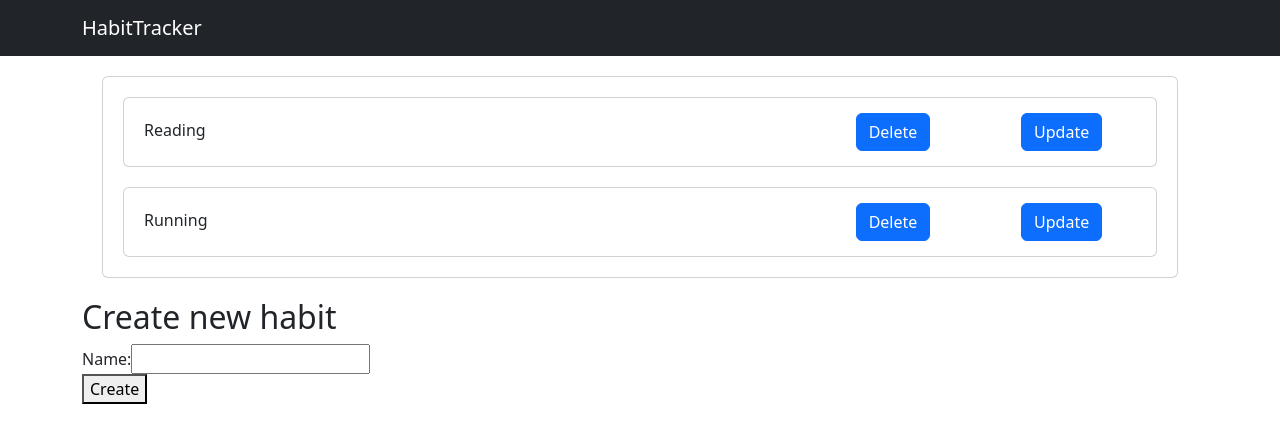
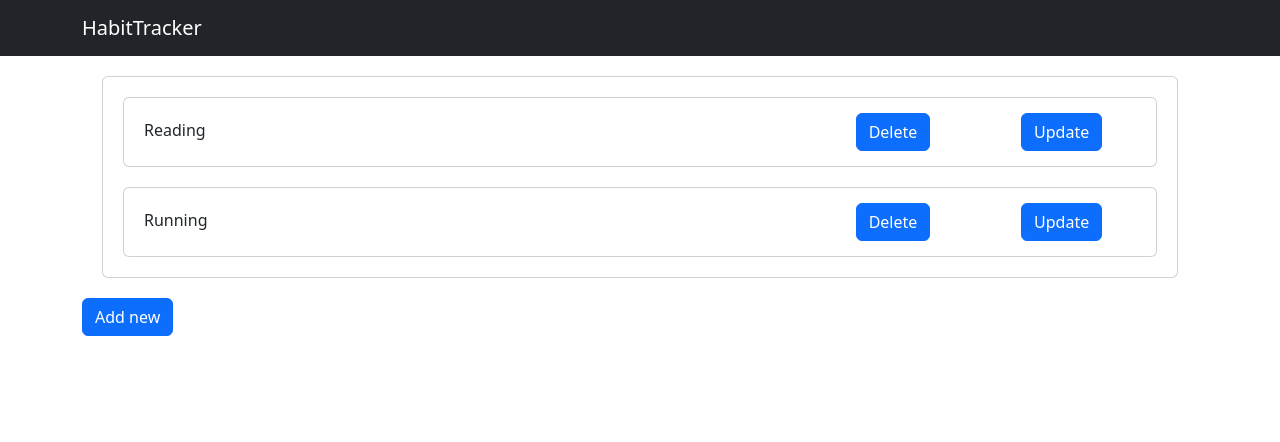
Before and after one commit to hjeronen/habitTracker, a React (Vite) app: page / in a window 1280 px wide. Shown: the top 442 px of the page. Built offline with nearby package versions, Linux system fonts and the light colour scheme; data requests are answered from the project's data file.

Commit message:
Add separate view for form

```diff
--- a/src/App.jsx
+++ b/src/App.jsx
@@ -1,5 +1,5 @@
 import { useState, useEffect } from 'react'
-import { Card, Container, Navbar } from 'react-bootstrap'
+import { Button, Card, Container, Navbar } from 'react-bootstrap'
 import habitService from './services/habits'
 import Home from './components/Home'
 import HabitForm from './components/HabitForm'
@@ -8,6 +8,7 @@ import './styles.css'
 const App = () => {
   const [habits, setHabits] = useState([])
   const [selected, setSelected] = useState(null)
+  const [view, setView] = useState('home')
 
   useEffect(() => {
     habitService
@@ -55,6 +56,26 @@ const App = () => {
     }
   }
 
+  const renderView = () => {
+    switch(view) {
+      case 'form':
+        return <HabitForm habit={selected} createNew={createNew} updateHabit={updateHabit} />
+      default:
+        return <Home habits={habits} deleteHabit={deleteHabit} selectHabit={setSelected} />
+    }
+  }
+
+  const renderButtons = () => {
+    switch(view) {
+      case 'home':
+        return <Button onClick={() => setView('form')}>Add new</Button>
+      case 'form':
+        return <Button onClick={() => setView('home')}>Cancel</Button>
+      default:
+        return null
+    }
+  }
+
   return (
     <div>
       <Navbar bg='dark'>
@@ -63,8 +84,10 @@ const App = () => {
         </Container>
       </Navbar>
       <Container>
-        <Home habits={habits} deleteHabit={deleteHabit} selectHabit={setSelected} />
-        <HabitForm habit={selected} createNew={createNew} updateHabit={updateHabit} />
+        {renderView()}
+      </Container>
+      <Container>
+        {renderButtons()}
       </Container>
     </div>
   )
```
